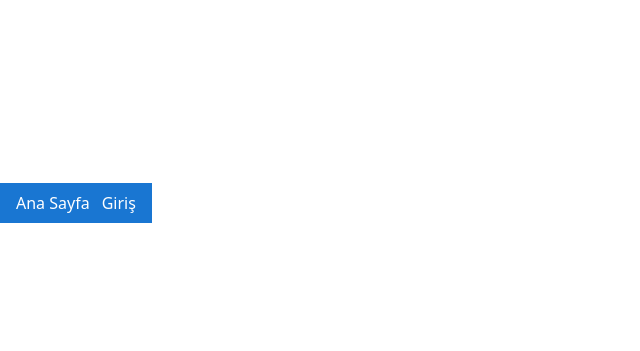
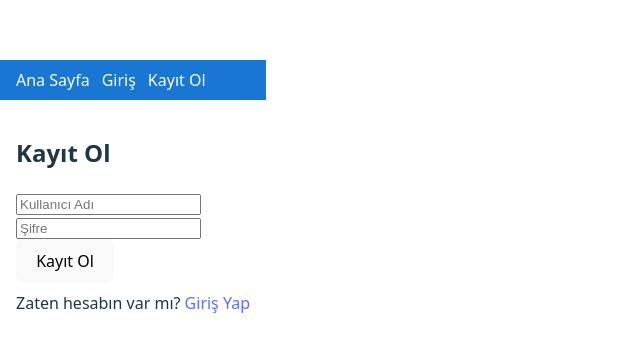
Before and after one commit to Yusufislamyilmaz/YemekhaneMobil, a React (Vite) app in the folder yemekhaneapp/: page /register in a window 1280 px wide. Before the commit this address had no page. Shown: the part 197-548 px from the top of the page, without its empty margins (0-640 px from the left). Built offline with nearby package versions, Linux system fonts and the light colour scheme.

Commit message:
feat: add Register page and update AuthContext for register

```diff
--- /dev/null
+++ b/yemekhaneapp/capacitor.config.json
@@ -0,0 +1,5 @@
+{
+  "appId": "com.sirnak.yemekhaneapp",
+  "appName": "yemekapp",
+  "webDir": "dist"
+}
--- a/yemekhaneapp/package.json
+++ b/yemekhaneapp/package.json
@@ -15,6 +15,9 @@
     "react-router-dom": "^7.5.3"
   },
   "devDependencies": {
+    "@capacitor/android": "^7.2.0",
+    "@capacitor/cli": "^7.2.0",
+    "@capacitor/core": "^7.2.0",
     "@eslint/js": "^9.25.0",
     "@types/react": "^19.1.2",
     "@types/react-dom": "^19.1.2",
--- a/yemekhaneapp/src/App.jsx
+++ b/yemekhaneapp/src/App.jsx
@@ -1,6 +1,7 @@
 import { Routes, Route, Link, useNavigate } from 'react-router-dom';
 import Home  from './pages/Home';
 import Login from './pages/Login';
+import Register from './pages/Register';
 import PrivateRoute from './components/PrivateRoute';
 import { useAuth } from './contexts/AuthContext';
 import AdminPanel from './pages/AdminPanel';
@@ -13,14 +14,19 @@ export default function App() {
     <div>
       <nav style={{ padding:'8px 16px', background:'#1976d2', color:'#fff' }}>
         <Link to="/" style={{color:'#fff', marginRight:12}}>Ana Sayfa</Link>
-        {!user && <Link to="/login" style={{color:'#fff'}}>Giriş</Link>}
+        {!user && (
+          <>
+            <Link to="/login" style={{color:'#fff', marginRight:12}}>Giriş</Link>
+            <Link to="/register" style={{color:'#fff'}}>Kayıt Ol</Link>
+          </>
+        )}
         {user && <button onClick={logout}>Çıkış</button>}
       </nav>
 
       <Routes>
         <Route path="/" element={<Home />} />
         <Route path="/login" element={<Login />} />
-        {/* Örneğin admin paneli: */}
+        <Route path="/register" element={<Register />} />
         <Route element={<PrivateRoute allowed={['admin']} />}>
           <Route path="/admin" element={<AdminPanel />} />
         </Route>
--- a/yemekhaneapp/src/contexts/AuthContext.jsx
+++ b/yemekhaneapp/src/contexts/AuthContext.jsx
@@ -6,21 +6,39 @@ const AuthCtx = createContext();
 
 export function AuthProvider({ children }) {
   const nav = useNavigate();
-  const [user, setUser]     = useState(null);
-  const [loading, setLoad]  = useState(true);   // ①
+  const [user, setUser]            = useState(null);
+  const [loading, setLoad]         = useState(true);
+  const [registeredUsers, setRegisteredUsers] = useState([]);
 
   useEffect(() => {
     const json = localStorage.getItem('user');
     if (json) setUser(JSON.parse(json));
+    // localStorage'daki yeni kayıtları da al
+    const regs = localStorage.getItem('registeredUsers');
+    if (regs) setRegisteredUsers(JSON.parse(regs));
     setLoad(false);                             // ② localStorage kontrolü bitti
   }, []);
 
   async function login(username, password) {
-    const users = await (await fetch('/users.json')).json();
-    const found = users.find(u => u.username === username && u.password === password);
+    // statik + localStorage kayıtlarını birleştir
+    const staticUsers = await (await fetch('/users.json')).json();
+    const allUsers    = [...staticUsers, ...registeredUsers];
+    const found = allUsers.find(u => u.username === username && u.password === password);
     if (!found) return false;
     setUser(found);
     localStorage.setItem('user', JSON.stringify(found));
+    return true;
+  }
+
+  function register(username, password) {
+    // role hep student
+    const newUser = { username, password, role: 'student' };
+    const next = [...registeredUsers, newUser];
+    setRegisteredUsers(next);
+    localStorage.setItem('registeredUsers', JSON.stringify(next));
+    // otomatik login
+    setUser(newUser);
+    localStorage.setItem('user', JSON.stringify(newUser));
     return true;
   }
 
@@ -31,7 +49,7 @@ export function AuthProvider({ children }) {
   }
 
   return (
-    <AuthCtx.Provider value={{ user, role: user?.role, loading, login, logout }}>
+    <AuthCtx.Provider value={{ user, role: user?.role, loading, login, logout, register }}>
       {children}
     </AuthCtx.Provider>
   );
--- a/yemekhaneapp/src/pages/Login.jsx
+++ b/yemekhaneapp/src/pages/Login.jsx
@@ -1,6 +1,8 @@
 import { useState } from 'react';
 import { useAuth } from '../contexts/AuthContext';
 import { useNavigate } from 'react-router-dom';
+import { Link } from 'react-router-dom';
+
 
 export default function Login() {
   const { login } = useAuth();
@@ -25,6 +27,9 @@ export default function Login() {
       <br/>
       {err && <p style={{color:'red'}}>{err}</p>}
       <button>Giriş</button>
+      <p style={{ marginTop:8 }}>
+        Hesabın yok mu? <Link to="/register">Kayıt Ol</Link>
+      </p>
     </form>
   );
 }
--- /dev/null
+++ b/yemekhaneapp/src/pages/Register.jsx
@@ -0,0 +1,42 @@
+// src/pages/Register.jsx
+import { useState } from 'react';
+import { useAuth } from '../contexts/AuthContext';
+import { useNavigate, Link } from 'react-router-dom';
+
+export default function Register() {
+  const { register } = useAuth();
+  const nav = useNavigate();
+  const [u, setU] = useState('');
+  const [p, setP] = useState('');
+  const [err, setErr] = useState('');
+
+  const handle = e => {
+    e.preventDefault();
+    if (!u || !p) return setErr('Lütfen tüm alanları doldur.');
+    const ok = register(u.trim(), p);
+    if (!ok) return setErr('Kayıt başarısız.');
+    nav('/');  // kayıt sonrası ana sayfaya
+  };
+
+  return (
+    <form onSubmit={handle} style={{ padding:16 }}>
+      <h2>Kayıt Ol</h2>
+      <input
+        placeholder="Kullanıcı Adı"
+        value={u}
+        onChange={e => setU(e.target.value)}
+      /><br/>
+      <input
+        type="password"
+        placeholder="Şifre"
+        value={p}
+        onChange={e => setP(e.target.value)}
+      /><br/>
+      {err && <p style={{color:'red'}}>{err}</p>}
+      <button>Kayıt Ol</button>
+      <p style={{ marginTop:8 }}>
+        Zaten hesabın var mı? <Link to="/login">Giriş Yap</Link>
+      </p>
+    </form>
+  );
+}
```
Also changed, not shown: 54 other files (tests, documents, lock files or other folders).
